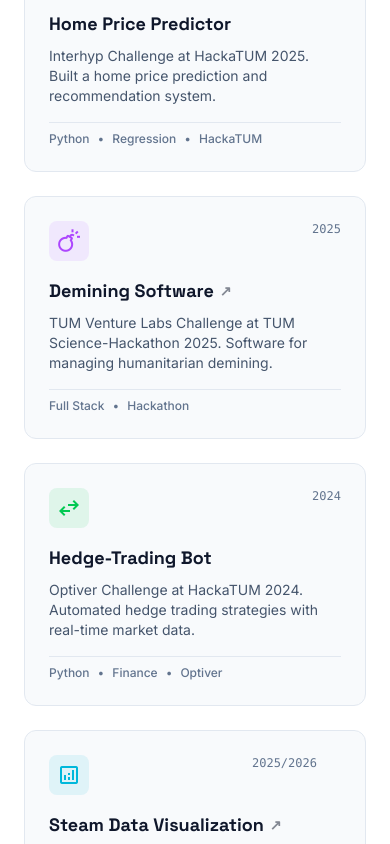
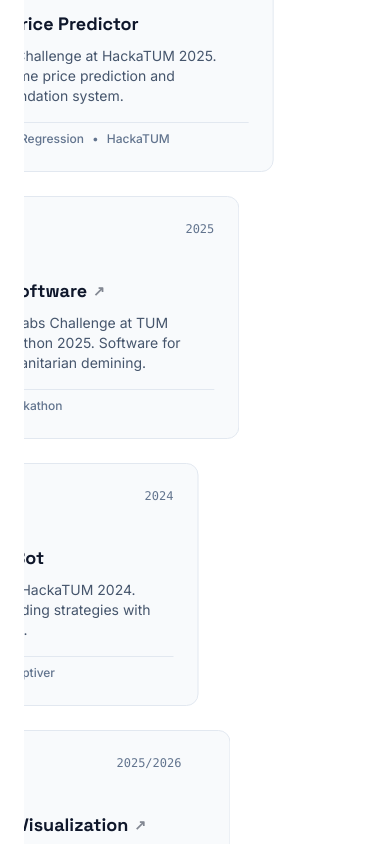
Before and after one commit to JakobZoebl/Portfolio, a React (Vite) app: page / in a window 390 px wide. Shown: the part 6460-7304 px from the top of the page. Built offline with nearby package versions, Linux system fonts and the light colour scheme.

Commit message:
Feature: added scrolling animation for the bento grid

```diff
--- a/src/components/Projects.jsx
+++ b/src/components/Projects.jsx
@@ -1,37 +1,38 @@
 import React, { useRef, useEffect, useState } from 'react';
-import { motion, useAnimation } from 'framer-motion';
 import useStickyBottom from '../hooks/useStickyBottom';
 
 /* ------------------------------------------------------------------ */
 /*  Each card gets a side ('left' | 'right') and a stagger delay (s). */
-/*  Cards slide in horizontally from far off-screen once the bento    */
-/*  grid container scrolls into view, AFTER the F1 featured card.     */
+/*  Cards slide in horizontally from far off-screen based on the      */
+/*  scroll position of the bento grid container.                      */
 /* ------------------------------------------------------------------ */
 
 const OFFSCREEN_PX = 1800; // large enough to be fully off-screen
 
-const ProjectCard = ({ year, title, description, icon, iconColorClass, tags, borderHoverClass, textHoverClass, url, isDownload, downloadName, className, previewNode, side, delay, triggerAnim }) => {
-  const controls = useAnimation();
-  const hasAnimated = useRef(false);
+const ProjectCard = ({ year, title, description, icon, iconColorClass, tags, borderHoverClass, textHoverClass, url, isDownload, downloadName, className, previewNode, side, scrollProgress, staggerOffset }) => {
+  // Compute individual card progress based on global grid scrollProgress and stagger offset
+  // Card starts moving when scrollProgress > staggerOffset, and finishes exactly at 1.0.
+  const cardProgressRange = 1 - staggerOffset;
+  const rawCardProgress = (scrollProgress - staggerOffset) / cardProgressRange;
+  const cardProgress = Math.min(1, Math.max(0, rawCardProgress));
 
-  useEffect(() => {
-    if (triggerAnim && !hasAnimated.current) {
-      hasAnimated.current = true;
-      controls.start({
-        x: 0,
-        opacity: 1,
-        transition: {
-          type: 'spring',
-          stiffness: 70,
-          damping: 22,
-          mass: 1,
-          delay,
-        }
-      });
-    }
-  }, [triggerAnim, controls, delay]);
+  // Ease Out Cubic for smooth deceleration
+  const easeOutCubic = (t) => 1 - Math.pow(1 - t, 3);
+  const easedCardProgress = easeOutCubic(cardProgress);
 
-  const CardWrapper = url ? motion.a : motion.div;
+  const directionSign = side === 'left' ? -1 : 1;
+  const currentX = OFFSCREEN_PX * (1 - easedCardProgress) * directionSign;
+
+  // Fade in over the first 30% of the movement
+  const opacityProgress = Math.min(1, cardProgress * 3.33);
+
+  const style = {
+    transform: `translateX(${currentX}px)`,
+    opacity: Math.max(0, opacityProgress),
+    willChange: 'transform, opacity'
+  };
+
+  const CardWrapper = url ? 'a' : 'div';
   const wrapperProps = url ? {
     href: url,
     target: "_blank",
@@ -39,16 +40,13 @@ const ProjectCard = ({ year, title, description, icon, iconColorClass, tags, bor
     ...(isDownload ? { download: downloadName || true } : {})
   } : {};
 
-  const initialX = side === 'left' ? -OFFSCREEN_PX : OFFSCREEN_PX;
-
   return (
     <CardWrapper
       {...wrapperProps}
-      initial={{ x: initialX, opacity: 0 }}
-      animate={controls}
-      className={`group relative flex flex-col bg-slate-50 dark:bg-[#111111] rounded-xl border border-slate-200 dark:border-slate-800 p-6 hover:shadow-lg ${borderHoverClass} hover:-translate-y-1 transition-all duration-300 ${url ? 'cursor-pointer' : ''} ${className || ''} will-change-transform`}
+      style={style}
+      className={`group relative flex flex-col bg-slate-50 dark:bg-[#111111] rounded-xl border border-slate-200 dark:border-slate-800 p-6 hover:shadow-lg ${borderHoverClass} hover:-translate-y-1 transition-all duration-300 ${url ? 'cursor-pointer' : ''} ${className || ''}`}
     >
-      <div className={`${previewNode && previewNode.props && previewNode.props.className && previewNode.props.className.includes('absolute') ? 'lg:w-1/2 pr-6' : 'w-full'}`}>
+      <div className={`${previewNode && previewNode.props && previewNode.props.className && previewNode.props.className.includes('absolute') ? 'lg:w-1/2 pr-6' : 'w-full'} flex flex-col grow`}>
         <div className="flex justify-between items-start mb-4">
           <div className={`size-10 rounded-lg shrink-0 ${iconColorClass} flex items-center justify-center`}>
             <span className="material-symbols-outlined">{icon}</span>
@@ -75,9 +73,9 @@ const ProjectCard = ({ year, title, description, icon, iconColorClass, tags, bor
           )}
         </h3>
 
-      <p className={`text-sm text-slate-600 dark:text-slate-400 mb-4 ${previewNode ? '' : 'grow'}`}>{description}</p>
+        <p className={`text-sm text-slate-600 dark:text-slate-400 mb-4 ${previewNode && previewNode.type !== 'div' ? '' : 'grow'}`}>{description}</p>
 
-      <div className={`flex gap-2 pt-2 border-t border-slate-200 dark:border-slate-800/50 flex-wrap ${previewNode ? 'mt-auto' : ''}`}>
+        <div className={`flex gap-2 pt-2 border-t border-slate-200 dark:border-slate-800/50 flex-wrap ${previewNode && previewNode.type !== 'div' ? 'mt-auto' : ''}`}>
           {tags.map((tag, i) => (
             <React.Fragment key={i}>
               <span className="text-xs text-slate-500 font-medium">{tag}</span>
@@ -93,18 +91,48 @@ const ProjectCard = ({ year, title, description, icon, iconColorClass, tags, bor
 const Projects = () => {
   const { ref, topOffset } = useStickyBottom();
   const gridRef = useRef(null);
-  const [gridVisible, setGridVisible] = useState(false);
+  const [scrollProgress, setScrollProgress] = useState(0);
 
-  // Observe when the bento grid container scrolls into view
+  // Compute scroll progress continuously
   useEffect(() => {
-    const el = gridRef.current;
-    if (!el) return;
-    const observer = new IntersectionObserver(
-      ([entry]) => { if (entry.isIntersecting) setGridVisible(true); },
-      { threshold: 0.15 }
-    );
-    observer.observe(el);
-    return () => observer.disconnect();
+    let rafId = null;
+
+    const computeProgress = () => {
+      if (!gridRef.current) return;
+      const rect = gridRef.current.getBoundingClientRect();
+      const windowHeight = window.innerHeight;
+
+      // The animation starts exactly when the TOP of the grid enters the BOTTOM of the viewport
+      // It ends when the TOP of the grid reaches 30% from the TOP of the viewport
+      // This means the grid finishes assembling while it is primarily covering the middle of the screen
+      const startScrollY = windowHeight;
+      const endScrollY = windowHeight * 0.3; // completely assembled when grid is 30% down the screen
+
+      const rawProgress = (startScrollY - rect.top) / (startScrollY - endScrollY);
+      const progress = Math.min(1, Math.max(0, rawProgress));
+
+      setScrollProgress(progress);
+    };
+
+    const onScroll = () => {
+      if (rafId) return;
+      rafId = requestAnimationFrame(() => {
+        computeProgress();
+        rafId = null;
+      });
+    };
+
+    // Initial compute
+    computeProgress();
+
+    window.addEventListener('scroll', onScroll, { passive: true });
+    window.addEventListener('resize', computeProgress);
+
+    return () => {
+      window.removeEventListener('scroll', onScroll);
+      window.removeEventListener('resize', computeProgress);
+      if (rafId) cancelAnimationFrame(rafId);
+    };
   }, []);
 
   return (
@@ -175,7 +203,7 @@ const Projects = () => {
           {/* Left Column — all 3 from left */}
           <ProjectCard
             className="lg:col-span-1 lg:row-span-2 lg:col-start-1 lg:row-start-1"
-            side="left" delay={0.0} triggerAnim={gridVisible}
+            side="left" scrollProgress={scrollProgress} staggerOffset={0.0}
             year="2025" title="Home Price Predictor"
             description="Interhyp Challenge at HackaTUM 2025. Built a home price prediction and recommendation system."
             icon="home" iconColorClass="bg-blue-500/10 text-blue-500"
@@ -184,7 +212,7 @@ const Projects = () => {
           />
           <ProjectCard
             className="lg:col-span-1 lg:row-span-2 lg:col-start-1 lg:row-start-3"
-            side="left" delay={0.08} triggerAnim={gridVisible}
+            side="left" scrollProgress={scrollProgress} staggerOffset={0.10}
             year="2025" title="Demining Software"
             description="TUM Venture Labs Challenge at TUM Science-Hackathon 2025. Software for managing humanitarian demining."
             icon="bomb" iconColorClass="bg-purple-500/10 text-purple-500"
@@ -194,7 +222,7 @@ const Projects = () => {
           />
           <ProjectCard
             className="lg:col-span-1 lg:row-span-2 lg:col-start-1 lg:row-start-5"
-            side="left" delay={0.16} triggerAnim={gridVisible}
+            side="left" scrollProgress={scrollProgress} staggerOffset={0.18}
             year="2024" title="Hedge-Trading Bot"
             description="Optiver Challenge at HackaTUM 2024. Automated hedge trading strategies with real-time market data."
             icon="swap_horiz" iconColorClass="bg-green-500/10 text-green-500"
@@ -205,9 +233,9 @@ const Projects = () => {
           {/* Steam Data Viz — also from left */}
           <ProjectCard
             className="lg:col-span-3 lg:row-span-2 lg:col-start-2 lg:row-start-1"
-            side="left" delay={0.12} triggerAnim={gridVisible}
+            side="left" scrollProgress={scrollProgress} staggerOffset={0.12}
             previewNode={
-              <div className="absolute right-0 top-0 bottom-0 w-1/2 overflow-hidden border-l border-slate-200 dark:border-slate-800 hidden lg:block group/iframe">
+              <div className="absolute right-0 top-0 bottom-0 w-1/2 overflow-hidden border-l border-slate-200 dark:border-slate-800 hidden lg:block group/iframe rounded-r-xl">
                 <iframe
                   src="https://data-visualization-one-orcin.vercel.app/"
                   className="absolute top-0 left-0 w-[calc(200%+40px)] h-[calc(200%+40px)] scale-50 origin-top-left border-0 pointer-events-none group-hover/iframe:pointer-events-auto transition-opacity"
@@ -229,7 +257,7 @@ const Projects = () => {
           {/* NLP Paper — from right */}
           <ProjectCard
             className="lg:col-span-2 lg:row-span-4 lg:col-start-2 lg:row-start-3"
-            side="right" delay={0.20} triggerAnim={gridVisible}
+            side="right" scrollProgress={scrollProgress} staggerOffset={0.22}
             previewNode={
               <div className="w-full h-full min-h-[280px] relative overflow-hidden bg-white dark:bg-slate-900 rounded-t-lg">
                 <iframe
@@ -252,7 +280,7 @@ const Projects = () => {
           {/* Right Column — both from right */}
           <ProjectCard
             className="lg:col-span-1 lg:row-span-2 lg:col-start-4 lg:row-start-3"
-            side="right" delay={0.06} triggerAnim={gridVisible}
+            side="right" scrollProgress={scrollProgress} staggerOffset={0.05}
             year="2023" title="Surveying Homepage"
             description="HTML/CSS and JS Homepage for a local surveying company. Full web development and deployment."
             icon="web" iconColorClass="bg-orange-500/10 text-orange-500"
@@ -262,7 +290,7 @@ const Projects = () => {
           />
           <ProjectCard
             className="lg:col-span-1 lg:row-span-2 lg:col-start-4 lg:row-start-5"
-            side="right" delay={0.14} triggerAnim={gridVisible}
+            side="right" scrollProgress={scrollProgress} staggerOffset={0.15}
             year="2022" title="N.E.A.T. Application"
             description="Neural Network development using Genetic Algorithms (N.E.A.T.) for FlappyBird as part of my Pre-Scientific Paper — Grade: 1.0."
             icon="neurology" iconColorClass="bg-red-500/10 text-red-500"
```
Lines whose indentation alone changed are shown as unchanged.
